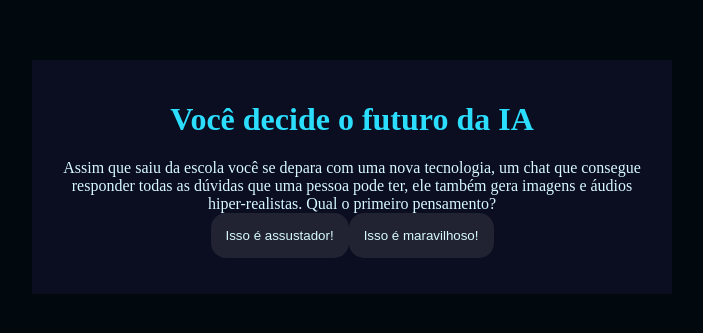
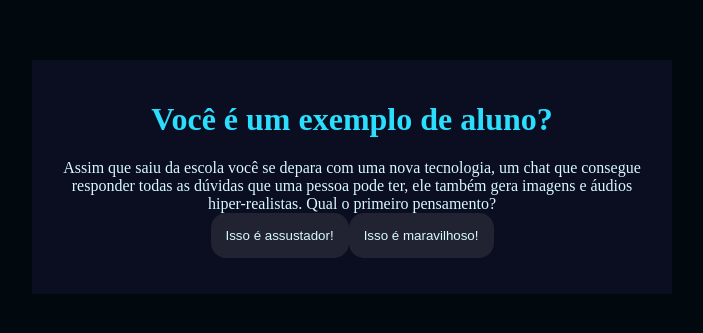
Before and after one commit to lcb7/ia.a, a plain HTML site: page index.html in a window 1280 px wide. Shown: the part 231-564 px from the top of the page, without its empty margins (288-991 px from the left). Drawn offline with Linux system fonts and the light colour scheme.

Commit message:
Update index.html

```diff
--- a/index.html
+++ b/index.html
@@ -4,11 +4,11 @@
     <meta charset="UTF-8">
     <meta name="viewport" content="width=device-width, initial-scale=1.0">
     <link rel="stylesheet" href="style.css">
-    <title>Você decide o futuro da IA</title>
+    <title>Você na escola..</title>
 </head>
 <body>
     <div class="caixa-principal">
-        <h1>Você decide o futuro da IA</h1>
+        <h1>Você é um exemplo de aluno?</h1>
         <div class="caixa-perguntas"></div>
         <div class="caixa-alternativas"></div>
         <div class="caixa-resultado">
```
